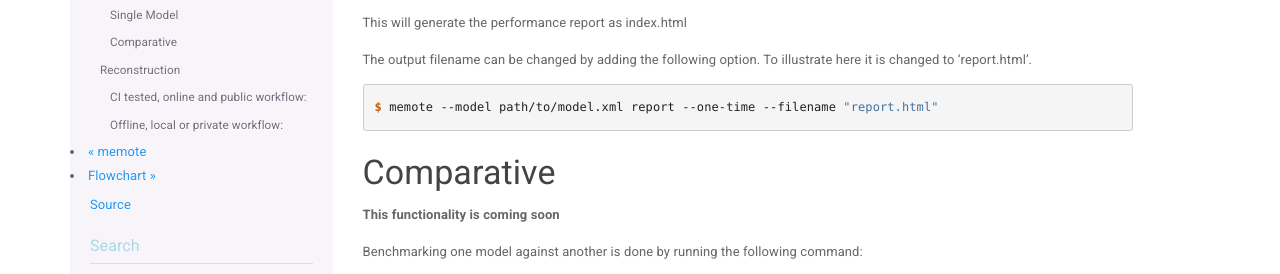
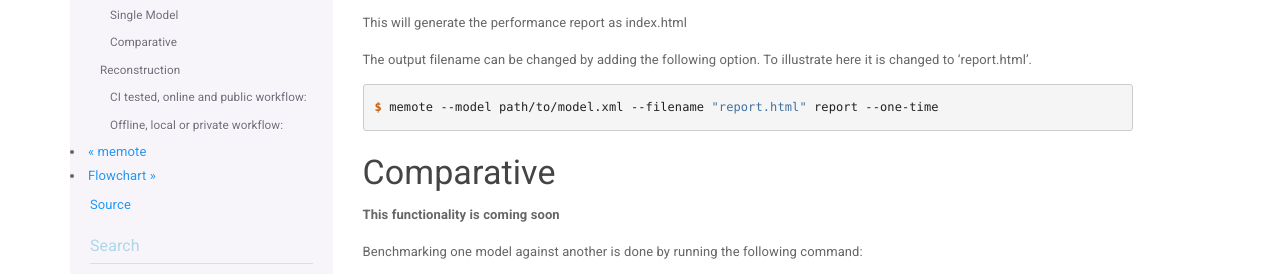
Before and after one commit to opencobra/memote, a Sphinx documentation site: the page built from docs/getting_started.rst, in a window 1280 px wide and 900 px high, scrolled down 383 px. Shown: the part 160-434 px from the top of the window. Built offline with Sphinx 7.4.7, drawn with Linux system fonts in a browser that asks for light colours.

```diff
--- a/docs/getting_started.rst
+++ b/docs/getting_started.rst
@@ -36,7 +36,7 @@ To illustrate here it is changed to 'report.html'.
 
 .. code-block:: console
 
-    $ memote --model path/to/model.xml report --one-time --filename "report.html"
+    $ memote --model path/to/model.xml --filename "report.html" report --one-time
 
 Comparative
 ^^^^^^^^^^^
```
